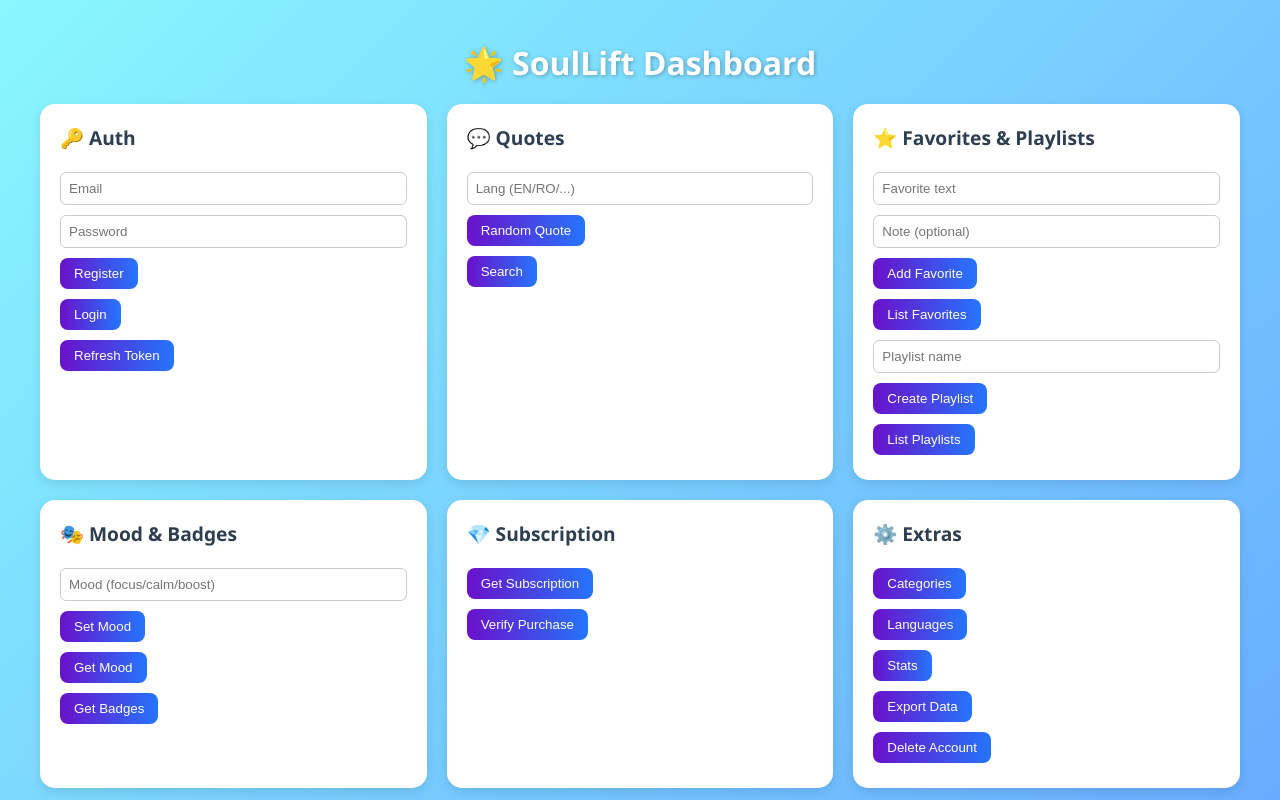
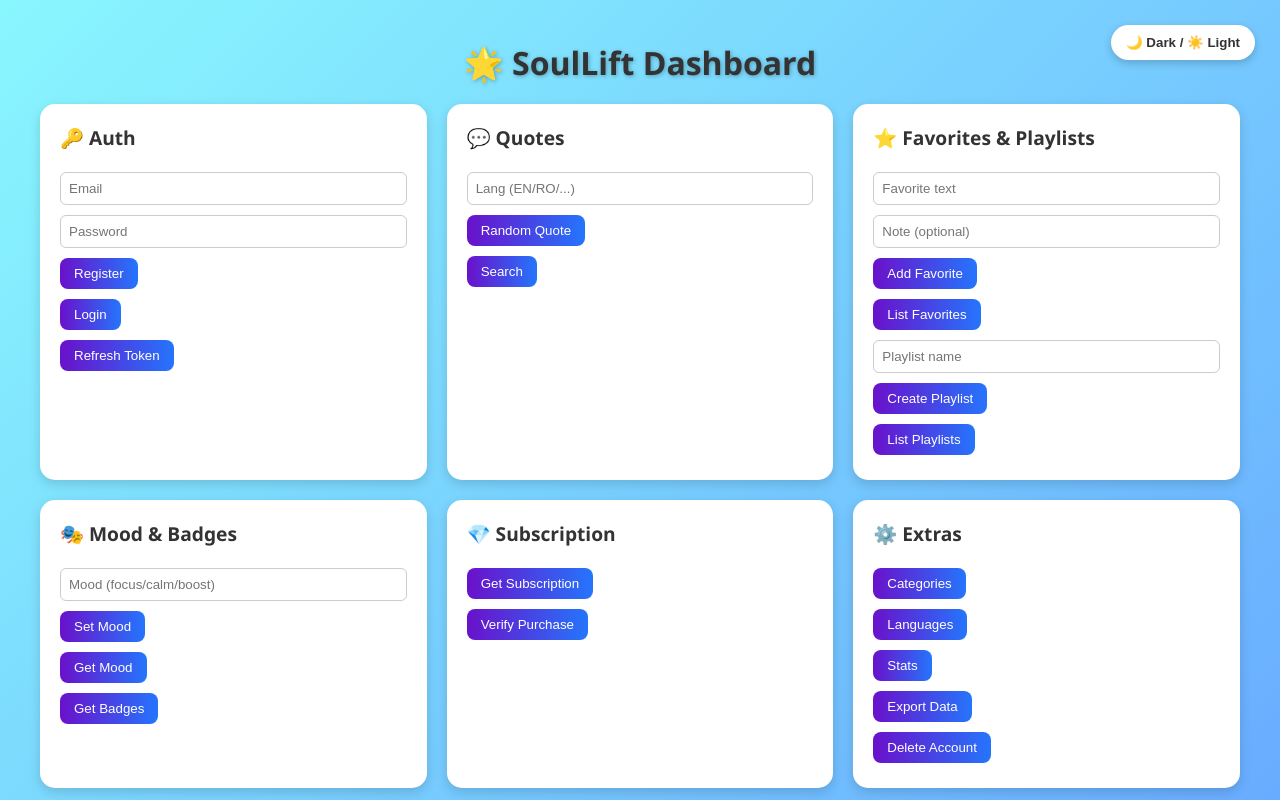
Before and after one commit to bvd63/soul-lift-backend-pro, a website: page public/dashboard.html in a window 1280 px wide. Shown: the top 800 px of the page. Drawn offline with Linux system fonts and the light colour scheme.

Commit message:
Update dashboard.html

```diff
--- a/public/dashboard.html
+++ b/public/dashboard.html
@@ -4,22 +4,47 @@
   <meta charset="UTF-8" />
   <title>SoulLift Dashboard</title>
   <style>
-    * { box-sizing: border-box; }
+    * { box-sizing: border-box; transition: all .3s; }
     body {
       font-family: "Segoe UI", Roboto, sans-serif;
       margin: 0;
-      background: linear-gradient(135deg,#89f7fe,#66a6ff);
-      color: #333;
+      background: var(--bg);
+      color: var(--text);
       min-height: 100vh;
       display: flex;
       flex-direction: column;
       align-items: center;
       padding: 20px;
     }
+    :root {
+      --bg: linear-gradient(135deg,#89f7fe,#66a6ff);
+      --card: #fff;
+      --text: #333;
+      --btn1: #6a11cb;
+      --btn2: #2575fc;
+      --code-bg: #222;
+      --code-text: #0f0;
+    }
+    body.dark {
+      --bg: linear-gradient(135deg,#0f2027,#203a43,#2c5364);
+      --card: #1e1e1e;
+      --text: #eee;
+      --btn1: #ff512f;
+      --btn2: #dd2476;
+      --code-bg: #111;
+      --code-text: #0f0;
+    }
     h1 {
-      color: #fff;
       text-shadow: 1px 1px 4px rgba(0,0,0,.3);
       margin-bottom: 20px;
+    }
+    .theme-toggle {
+      position: absolute; top:20px; right:20px;
+      background: var(--card);
+      border:none; padding:10px 15px;
+      border-radius: 20px; cursor: pointer;
+      font-weight: bold; color: var(--text);
+      box-shadow: 0 3px 8px rgba(0,0,0,.2);
     }
     .grid {
       display: grid;
@@ -29,39 +54,38 @@
       max-width: 1200px;
     }
     .card {
-      background: #fff;
+      background: var(--card);
       border-radius: 15px;
       padding: 20px;
-      box-shadow: 0 4px 12px rgba(0,0,0,.1);
+      box-shadow: 0 4px 12px rgba(0,0,0,.15);
       display: flex;
       flex-direction: column;
       align-items: flex-start;
-      transition: transform .2s;
     }
-    .card:hover { transform: translateY(-3px); }
-    h2 { font-size: 1.2rem; margin-top: 0; color:#2c3e50; }
+    h2 { font-size: 1.2rem; margin-top: 0; }
     button {
       padding: 8px 14px;
       margin: 5px 5px 5px 0;
       border: none;
       border-radius: 8px;
-      background: linear-gradient(90deg,#6a11cb,#2575fc);
+      background: linear-gradient(90deg,var(--btn1),var(--btn2));
       color: white;
       font-weight: 500;
       cursor: pointer;
-      transition: background .3s;
     }
-    button:hover { background: linear-gradient(90deg,#2575fc,#6a11cb); }
+    button:hover { filter: brightness(1.1); }
     input {
       padding: 8px;
       margin: 5px 0;
       width: 100%;
       border-radius: 6px;
       border: 1px solid #ccc;
+      background: var(--card);
+      color: var(--text);
     }
     pre {
-      background: #222;
-      color: #0f0;
+      background: var(--code-bg);
+      color: var(--code-text);
       padding: 15px;
       border-radius: 10px;
       max-height: 300px;
@@ -71,6 +95,7 @@
   </style>
 </head>
 <body>
+  <button class="theme-toggle" onclick="toggleTheme()">🌙 Dark / ☀️ Light</button>
   <h1>🌟 SoulLift Dashboard</h1>
 
   <div class="grid">
@@ -134,6 +159,7 @@
 const base = window.location.origin;
 let token = null, refreshTokenVal = null;
 
+function toggleTheme(){ document.body.classList.toggle("dark"); }
 function out(data){ document.getElementById("output").textContent = JSON.stringify(data,null,2); }
 async function api(path, method="GET", body=null, auth=true){
   const opts = { method, headers:{ "Content-Type":"application/json" }};
```
